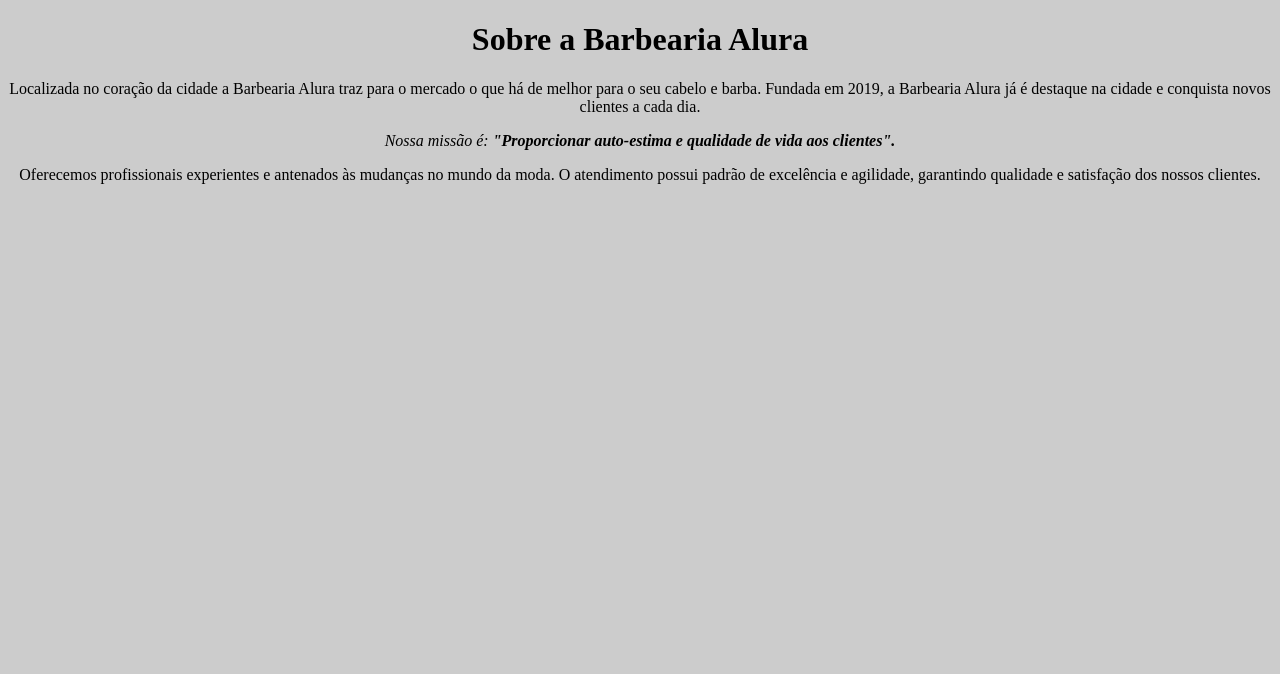
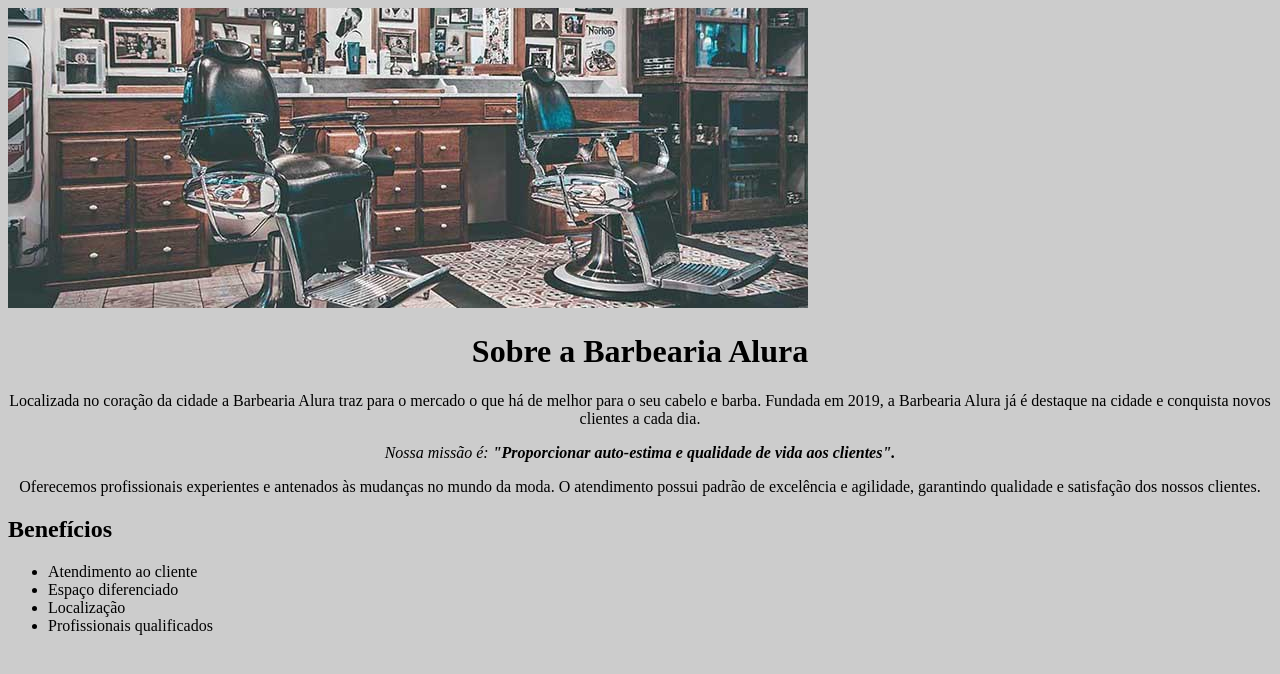
Before and after one commit to NikollasEdu/barbearia_alura_pt1, a plain HTML site: page index.html in a window 1280 px wide. Drawn offline with Linux system fonts and the light colour scheme.

Commit message:
Update index.html

```diff
--- a/index.html
+++ b/index.html
@@ -7,6 +7,8 @@
     <link rel="stylesheet" href="style.css">
 </head>
 <body>
+    <img src="banner.jpg" id="banner">
+    </div>
     <h1>Sobre a Barbearia Alura</h1>
 
     <p>Localizada no coração da cidade a Barbearia Alura traz para o mercado o que há de melhor para o seu cabelo e barba. Fundada em 2019, a Barbearia Alura já é destaque na cidade e conquista novos clientes a cada dia.</p>
@@ -14,5 +16,15 @@
     <p id="missao"><em>Nossa missão é: <strong>"Proporcionar auto-estima e qualidade de vida aos clientes".</strong></em></p>
 
     <p>Oferecemos profissionais experientes e antenados às mudanças no mundo da moda. O atendimento possui padrão de excelência e agilidade, garantindo qualidade e satisfação dos nossos clientes.</p>
+    </div>
+    <div class="beneficios">
+        <h2>Benefícios</h2>
+        <ul>
+            <li class="itens">Atendimento ao cliente</li>
+            <li class="itens">Espaço diferenciado</li>
+            <li class="itens">Localização</li>
+            <li class="itens">Profissionais qualificados</li>
+        </ul>
+    </div>
 </body>
 </html>
```
